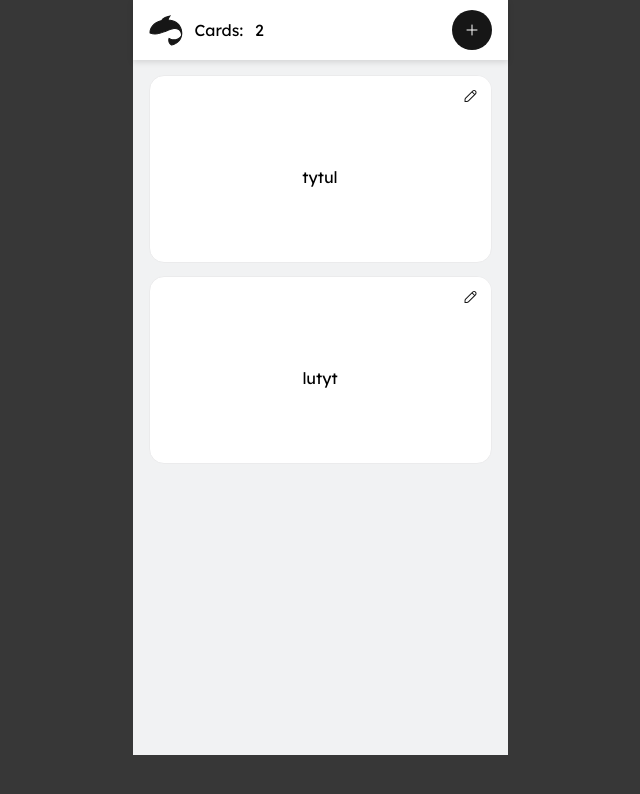
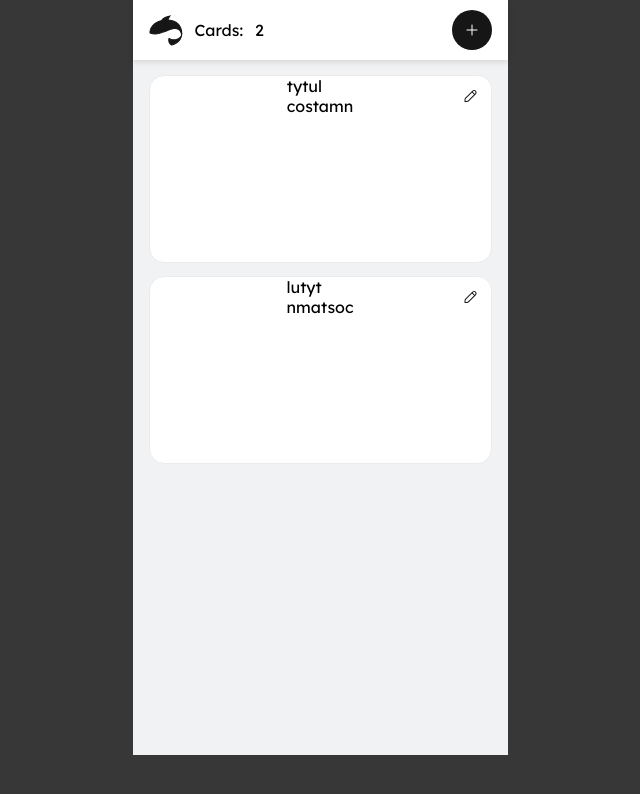
Before and after one commit to Adriann77/fischkapp, a React (Vite) app: page / in a window 1280 px wide. Shown: the top 794 px of the page, without its empty margins (320-960 px from the left). Built offline with nearby package versions, Linux system fonts and the light colour scheme.

Commit message:
do nothing yet ;x

```diff
--- a/src/components/Card/CardFront.tsx
+++ b/src/components/Card/CardFront.tsx
@@ -22,7 +22,7 @@ export const CardFront = ({
       onClick={() => {
         setFlipCard(!flipCard);
       }}
-      className={`${styles.rectangle} ${flipCard ? styles.back : styles.front}`}
+      className={`${styles.rectangle} ${flipCard ? styles.flip : styles.flipBack}`}
     >
       <button onClick={editCard} className={styles.buttonTrash}>
         <Pencil />
--- a/src/components/CssModule/NewCard.module.scss
+++ b/src/components/CssModule/NewCard.module.scss
@@ -1,17 +1,43 @@
 .rectangle {
 	position: relative;
+	display: flex;
+	align-items: center;
 	width: 343px;
 	min-height: 188px;
+	margin-bottom: -8px;
 	border: 15px;
-  align-items: center;
 	border-radius: 15px;
+	background: var(--White, #fff);
 	border: 1px solid var(--Border, #ebebec);
-  background: var(--White, #fff);
-  display: flex;
 	flex-direction: column;
-  margin-bottom: -8px;
 	overflow: hidden;
+	transition: transform 1s;
+
+	.buttonTrash {
+		position: absolute;
+		top: 0;
+		right: 0;
+		border: none;
+		cursor: pointer;
+		background-color: #fff;
 	}
+}
+
+.flip{
+  .buttonTrash{
+    transition: opacity .5s;
+    opacity: 0;
+  }
+}
+
+.flipBack{
+  .buttonTrash{
+    opacity: 1;
+    transition: opacity .5s;
+  }
+}
+
+
 
 input {
 	margin-top: 50px;
@@ -23,6 +49,7 @@ input {
 	font-size: 16px;
 	font-weight: 500;
 }
+
 .buttons {
 	position: absolute;
 	display: flex;
@@ -54,15 +81,6 @@ input {
 	background: var(--accent);
 }
 
-.buttonTrash {
-  position: absolute;
-  top: 0;
-  right: 0;
-  border: none;
-  cursor: pointer;
-  background-color: #fff;
-}
-
 .headingTitle {
 	color: var(--Accent, #161616);
 	font-family: Lexend;
@@ -81,40 +99,83 @@ input {
 	margin-top: 5px;
 }
 
-.inputError {
-  border: 2px solid red;
-}
+// .flip {
+// 	position: relative;
+// 	transition: transform 1s;
+// 	transform: rotateY(180deg);
 
-.front,
-.back {
-  align-items: center;
-  justify-content: center;
-  display: flex;
+// 	.text {
+//     display: flex;
+//     align-items: center;
+//     justify-content: center;
 
-  .text {
-    padding: 20px;
-    margin-top: 15px;
-  }
-}
 
-.front {
-  .answer {
-    opacity: 0;
-    display: none;
-  }
+// 		.answer {
+//       transition: opacity 1s ;
+// 			opacity: 0;
+// 		}
 
-  .heading {
-    opacity: 1;
-  }
-}
+// 		.heading {
+//       transition: opacity 1s 1s;
+// 			opacity: 1;
+//       transform: rotateY(180deg) translate(-50%);
+// 		}
+// 	}
+// }
+// .text {
+//   display: flex;
+//   align-items: center;
+//   justify-content: center;
+//   position: relative;
+//   line-height: 188px;
 
-.back {
-  .answer {
-    opacity: 1;
-  }
+// 	.answer {
+//     transition: opacity 1s 1s;
+// 		opacity: 1;
+// 	}
 
-  .heading {
-    opacity: 0;
-    display: none;
-  }
-}
+// 	.heading {
+//     transition: opacity 1s ;
+// 		opacity: 0;
+// 	}
+// }
+
+// .front,
+// .back {
+//   align-items: center;
+//   justify-content: center;
+//   display: flex;
+
+//   .text {
+//     padding: 20px;
+//     margin-top: 15px;
+//   }
+// }
+
+// .front {
+//   perspective: 1000px;
+//   transition: transform 1s;
+//   transform: rotateY(180deg);
+//   .answer {
+//     opacity: 0;
+//     display: none;
+//   }
+
+//   .heading {
+//     opacity: 1;
+//   }
+// }
+
+// .back {
+
+//   transition: transform 1s;
+
+//   .answer {
+//     opacity: 1;
+//   }
+
+//   .heading {
+//     opacity: 0;
+//     display: none;
+//   }
+// }
```
Lines whose indentation alone changed are shown as unchanged.
